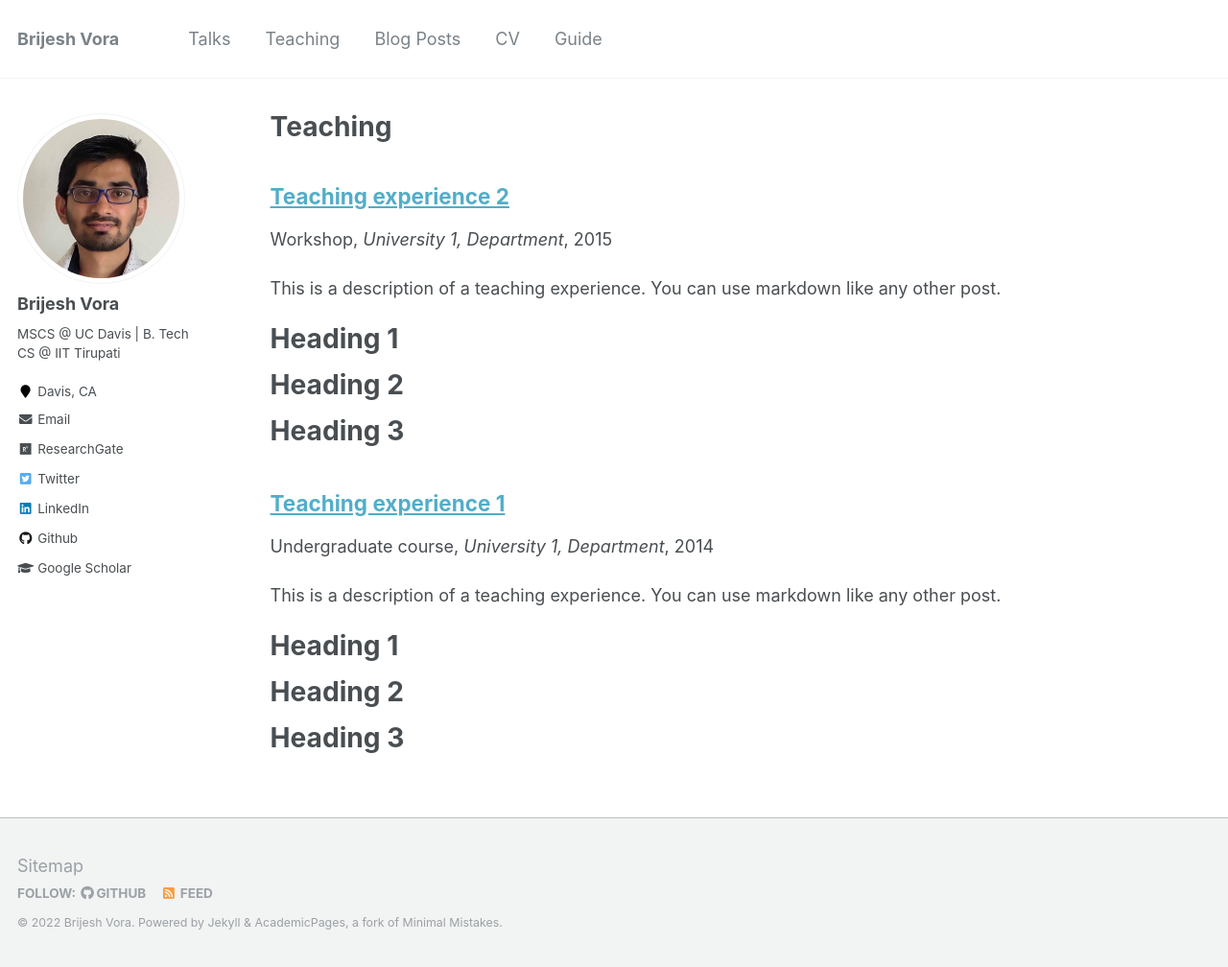
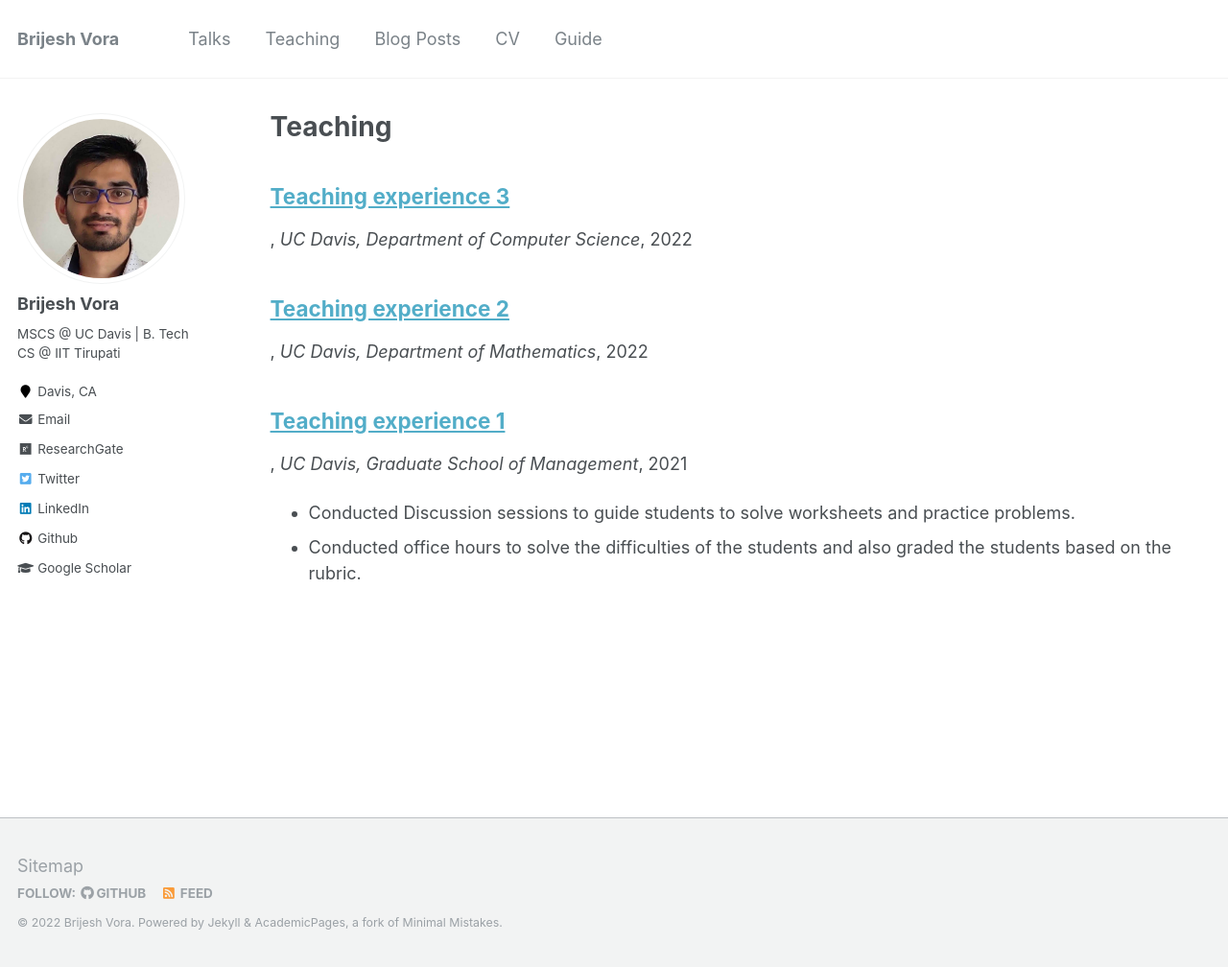
Before and after one commit to vorabrijesh/vorabrijesh.github.io, a Jekyll site: the page built from _pages/teaching.html, in a window 1280 px wide and 1008 px high. Shown: the whole window at 96% size. Built offline with Jekyll 4.4.1, drawn with Linux system fonts in a browser that asks for light colours.

Commit message:
added teaching

```diff
--- a/_teaching/2014-spring-teaching-1.md
+++ /dev/null
@@ -1,20 +0,0 @@
----
-title: "Teaching experience 1"
-collection: teaching
-type: "Undergraduate course"
-permalink: /teaching/2014-spring-teaching-1
-venue: "University 1, Department"
-date: 2014-01-01
-location: "City, Country"
----
-
-This is a description of a teaching experience. You can use markdown like any other post.
-
-Heading 1
-======
-
-Heading 2
-======
-
-Heading 3
-======
--- a/_teaching/2015-spring-teaching-2.md
+++ /dev/null
@@ -1,20 +0,0 @@
----
-title: "Teaching experience 2"
-collection: teaching
-type: "Workshop"
-permalink: /teaching/2015-spring-teaching-1
-venue: "University 1, Department"
-date: 2015-01-01
-location: "City, Country"
----
-
-This is a description of a teaching experience. You can use markdown like any other post.
-
-Heading 1
-======
-
-Heading 2
-======
-
-Heading 3
-======
--- /dev/null
+++ b/_teaching/2021-fall.md
@@ -0,0 +1,12 @@
+---
+title: "Teaching experience 1"
+collection: teaching
+course: "BAX 441 - Statistical Exploration and Reasoning"
+permalink: /teaching/2021-fall
+venue: "UC Davis, Graduate School of Management"
+date: 2021-09-20
+location: "Davis, CA"
+---
+
+ - Conducted Discussion sessions to guide students to solve worksheets and practice problems.
+ - Conducted office hours to solve the difficulties of the students and also graded the students based on the rubric.
--- /dev/null
+++ b/_teaching/2022-spring.md
@@ -0,0 +1,9 @@
+---
+title: "Teaching experience 3"
+collection: teaching
+course: "ECS 036A Programming and Problem Solving"
+permalink: /teaching/2022-spring
+venue: "UC Davis, Department of Computer Science"
+date: 2022-03-28
+location: "Davis, CA"
+---
--- /dev/null
+++ b/_teaching/2022-winter.md
@@ -0,0 +1,9 @@
+---
+title: "Teaching experience 2"
+collection: teaching
+course: "MAT 021C - Partial Derivatives and Infinite Series"
+permalink: /teaching/2022-winter
+venue: "UC Davis, Department of Mathematics"
+date: 2022-01-03
+location: "Davis, CA"
+---
```
Also changed, not shown: _talks/2013-03-01-tutorial-1.md (deleted, +0 -13 lines), _talks/2014-02-01-talk-2.md (deleted, +0 -13 lines), _talks/2014-03-01-talk-3.md (deleted, +0 -11 lines), _talks/2022-04-20-talk-1.md (+1 -1 lines).
